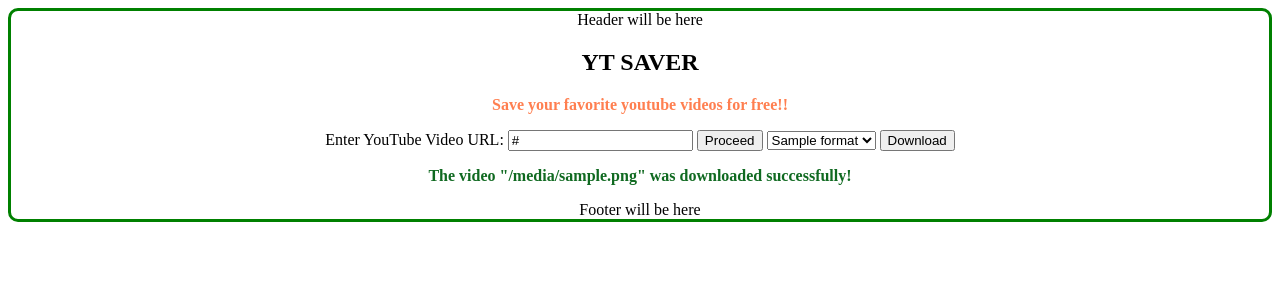
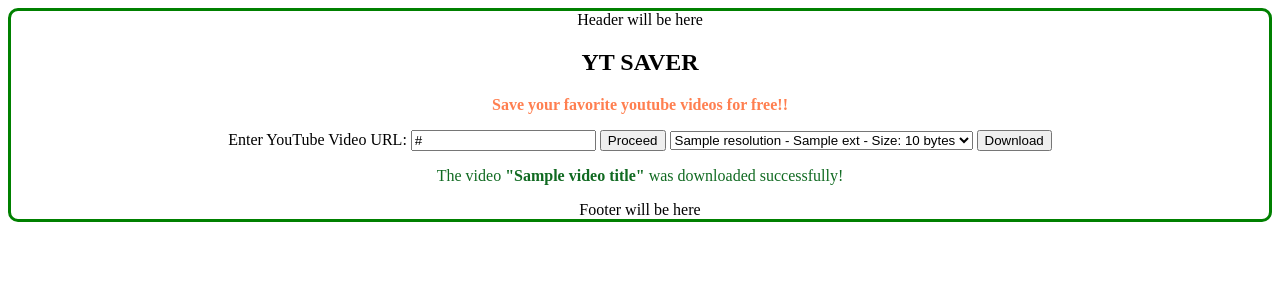
Before and after one commit to marobo/youtube_project, a Django app: template playlist/templates/playlist/youtube_download.html in a window 1280 px wide. Shown: the top 300 px of the page. Run offline with Django 5.2, Linux system fonts and the light colour scheme; the template is opened without the code that fills it: most values are stand-ins (such as "Sample title", 1, 10 or a date in 2020).

Commit message:
select option of format type and size

```diff
--- a/playlist/templates/playlist/youtube_download.html
+++ b/playlist/templates/playlist/youtube_download.html
@@ -15,13 +15,15 @@ Download YouTube Video
         {% if formats %}
             <select name="selected_format_id">
             {% for format in formats %}
-                <option value="{{ format.format_id }}" name="selected_format_id" id="selected_format_id">{{ format.format }}</option>
+                {% if format.filesize %}
+                    <option value="{{ format.format_id }}" name="selected_format_id" id="selected_format_id">{{ format.resolution }} - {{ format.ext }} - Size: {{ format.filesize|filesizeformat }}</option>
+                {% endif %}
             {% endfor %}
             </select>
             <button type="submit">Download</button>
         {% endif %}
     </form>
-    {% if file_name %}
-    <b><p style="color: rgb(16, 106, 33);">The video "{{ file_name }}" was downloaded successfully!</p></b>
+    {% if video_title %}
+        <p style="color: rgb(16, 106, 33);">The video <b>"{{ video_title }}"</b> was downloaded successfully!</p>
     {% endif %}
 {% endblock content %}
--- a/playlist/views.py
+++ b/playlist/views.py
@@ -37,8 +37,7 @@ def youtube_downloader(request):
                     with yt_dlp.YoutubeDL(ydl_opts) as ydl:
                         info_dict = ydl.extract_info(video_url, download=True)
                         video_title = info_dict.get('title', None)
-                        file_name = f"{video_title}"
-                        return render(request, 'playlist/youtube_download.html', {'file_name': file_name})
+                        return render(request, 'playlist/youtube_download.html', {'video_title': video_title})
 
                 except Exception as e:
                     return HttpResponse(f"Error: {e}")
```
